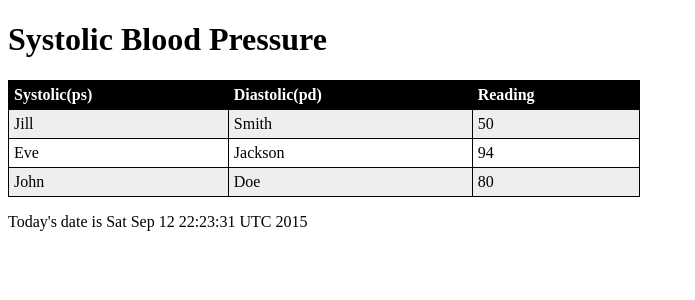
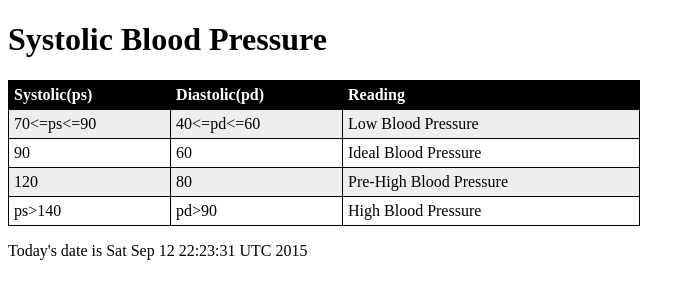
Before and after one commit to mdarefin/Dynamic-Web-Developmentl-Servlet---Jsp, a Java web app: page / in a window 1280 px wide. Shown: the top 300 px of the page, without its empty margins (0-695 px from the left). Run offline with Tomcat 11, a stand-in JSP engine, Linux system fonts and the light colour scheme.

Commit message:
displaying the blood pressure analysis

```diff
--- a/ServerWebApp1/web/index.jsp
+++ b/ServerWebApp1/web/index.jsp
@@ -14,7 +14,7 @@
         <style>
             table {
                 width:50%;
-                float: center;
+                align: center;
             }
             table, th, td {
                 border: 1px solid black;
@@ -48,19 +48,24 @@
                 <th>Reading</th>
             </tr>
             <tr>
-                <td>Jill</td>
-                <td>Smith</td>
-                <td>50</td>
+                <td>70<=ps<=90</td>
+                <td>40<=pd<=60</td>
+                <td>Low Blood Pressure</td>
             </tr>
             <tr>
-                <td>Eve</td>
-                <td>Jackson</td>
-                <td>94</td>
+                <td>90<ps<=120</td>
+                <td>60<pd<=80</td>
+                <td>Ideal Blood Pressure</td>
             </tr>
             <tr>
-                <td>John</td>
-                <td>Doe</td>
-                <td>80</td>
+                <td>120<ps<=140	</td>
+                <td>80<pd<=90</td>
+                <td>Pre-High Blood Pressure</td>
+            </tr>
+            <tr>
+                <td>ps>140</td>
+                <td>pd>90</td>
+                <td>High Blood Pressure</td>
             </tr>
         </table>
         <p>Today's date is <%=date%></p>
```
